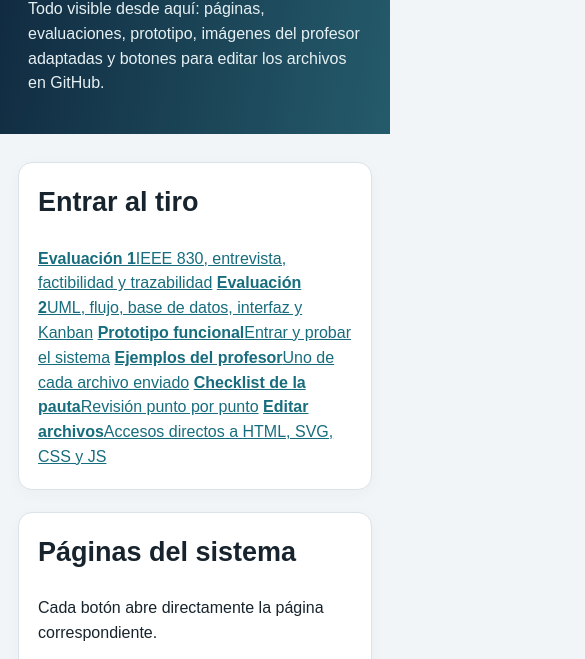
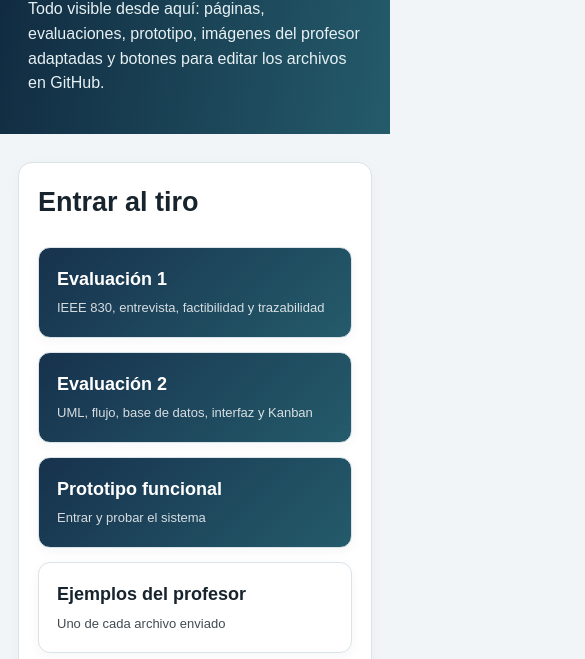
Before and after one commit to Yutre3/diego, a plain HTML site: page index.html in a window 390 px wide. Shown: the part 130-789 px from the top of the page, 585 px wide, since content can reach past the window. Drawn offline with Linux system fonts and the light colour scheme.

Commit message:
Mejorar portal de acceso rápido y galería

```diff
--- a/site.css
+++ b/site.css
@@ -7,3 +7,4 @@
 table{width:100%;border-collapse:collapse;margin:14px 0;background:#fff}th,td{padding:11px 10px;border-bottom:1px solid #e4eaed;text-align:left;vertical-align:top;font-size:14px}th{background:#f7f9fa;color:#4d5f69}.image-block{margin:20px 0;padding:14px;border:1px solid var(--line);border-radius:12px;background:#fafcfd}.image-block img{display:block;max-width:100%;height:auto;margin:auto}.caption{font-size:13px;color:var(--muted);margin-top:8px}.links{display:flex;flex-wrap:wrap;gap:9px}.btn{display:inline-block;text-decoration:none;background:var(--accent);color:white;padding:10px 13px;border-radius:8px;font-weight:700;font-size:14px}.btn.alt{background:#e8eef1;color:#24343d}.check{margin:0;padding-left:22px}.check li{margin:7px 0}.code{font-family:ui-monospace,SFMono-Regular,Menlo,monospace;background:#f2f5f7;border:1px solid var(--line);padding:2px 5px;border-radius:4px}
 footer{max-width:1180px;margin:0 auto 40px;padding:0 18px;color:var(--muted);font-size:13px}
 @media(max-width:820px){header h1{font-size:30px}.grid,.grid3{grid-template-columns:1fr}.section{padding:19px}th,td{font-size:13px}}
+.quick-grid{display:grid;grid-template-columns:repeat(3,minmax(0,1fr));gap:14px}.quick{display:flex;flex-direction:column;gap:5px;text-decoration:none;border:1px solid var(--line);border-radius:12px;padding:18px;background:#fff;color:var(--ink);box-shadow:0 3px 12px #10293f0b}.quick:hover{transform:translateY(-1px);box-shadow:0 6px 18px #10293f14}.quick.primary{background:linear-gradient(135deg,#17324d,#245b6b);color:#fff}.quick strong{font-size:18px}.quick span{font-size:13px;opacity:.82}.button-grid{display:flex;flex-wrap:wrap;gap:10px}.gallery{display:grid;grid-template-columns:1fr;gap:22px}.image-card{border:1px solid var(--line);border-radius:13px;padding:16px;background:#fbfcfd}.image-card h3{margin:0 0 12px}.image-card img{display:block;width:100%;max-height:760px;object-fit:contain;background:#fff;border:1px solid #e4eaed;border-radius:9px}.actions{display:flex;gap:9px;flex-wrap:wrap;margin-top:12px}code{background:#edf1f3;padding:2px 5px;border-radius:4px}@media(max-width:820px){.quick-grid{grid-template-columns:1fr}.image-card{padding:10px}}
```
